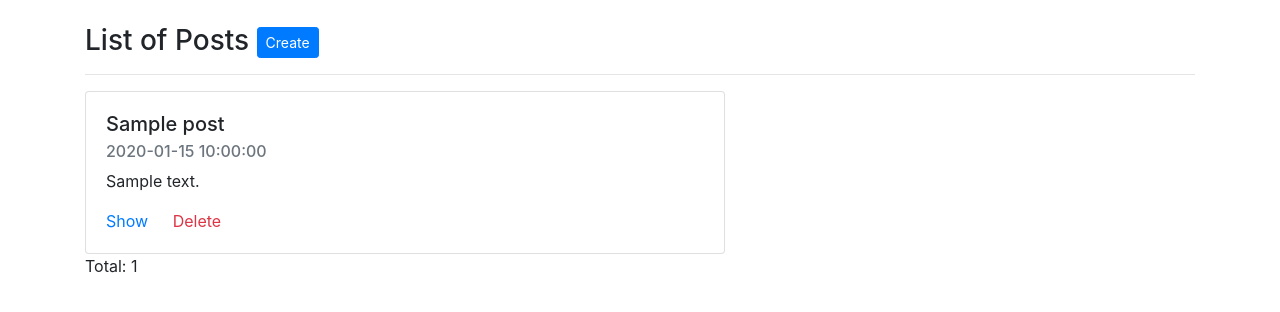
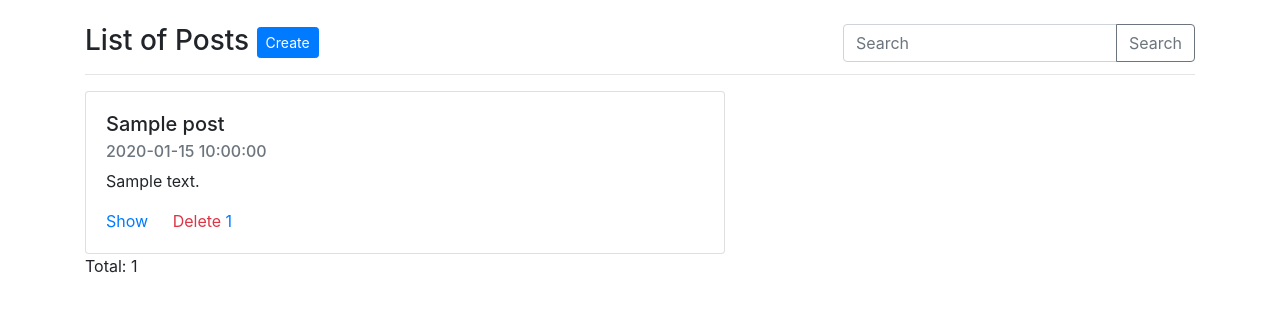
Before and after one commit to hxor/codeigniter-crud, a CodeIgniter app: page /database/index.php/post/index/1 in a window 1280 px wide. Shown: the part 56-368 px from the top of the page. Run offline with CodeIgniter, Linux system fonts and the light colour scheme; tables that the repository leaves empty or names only in its code hold one stand-in row (values such as "Sample post").

Commit message:
Pagination with Search

```diff
--- a/application/controllers/Post.php
+++ b/application/controllers/Post.php
@@ -24,6 +24,29 @@ class Post extends MY_Controller {
 		$this->load->view('app', compact('main_view', 'heading', 'content', 'totalRows', 'pagination'));
 	}
 
+	public function search($page = null)
+	{
+		$heading	= 'List of Posts';
+
+		if (isset($_POST['keywords'])) {
+			$this->session->set_userdata('keywords', $this->input->post('keywords'));
+		}
+
+		$keywords 	= $this->session->userdata('keywords');
+		$content	= $this->post->where('title', $keywords)
+						->orLike('body', $keywords)
+						->paginate($page)
+						->getAll();
+		$total		= $this->post->where('title', $keywords)
+						->orLike('body', $keywords)
+						->getAll();
+		$totalRows	= count($total);
+		$pagination	= $this->post->makePagination(site_url('post/search'), 3, $totalRows);
+
+		$main_view = 'pages/post/index';
+		$this->load->view('app', compact('main_view', 'heading', 'content', 'totalRows', 'pagination'));
+	}
+
 	public function create()
 	{
 		if (!$_POST) {
--- a/application/views/pages/post/index.php
+++ b/application/views/pages/post/index.php
@@ -1,9 +1,33 @@
+<?php
+	$perPage = 2;
+	$keywords = $this->session->userdata('keywords');
+
+	if (isset($keywords) || $keywords == null) {
+		$page = $this->uri->segment(3);
+	} else {
+		$page = $this->uri->segment(2);
+	}
+
+	// Order Number
+	$i = isset($page) ? $page * $perPage - $perPage : 0;
+?>
+
 <div role="main" class="container">
 	<div class="row">
 		<div class="col-lg-12">
 			<h3>
 				<?= $heading ?>
 				<a href="<?= base_url('/post/create') ?>" class="btn btn-sm btn-primary">Create</a>
+				<div class="float-right">
+					<?= form_open('post/search', ['method' => 'POST']) ?>
+					<div class="input-group mb-3">
+						<?= form_input('keywords', $this->session->userdata('keywords'), ['placeholder' => 'Search', 'class' => 'form-control']) ?>
+						<div class="input-group-append">
+							<?= form_button(['type' => 'submit', 'content' => 'Search', 'class' => 'btn btn-outline-secondary']) ?>
+						</div>
+					</div>
+					<?= form_close() ?>
+				</div>
 			</h3>
 
 			<hr>
@@ -15,6 +39,7 @@
 					<p class="card-text"><?= $row->body ?></p>
 					<a href="<?= base_url('/post/show/' . $row->id) ?>" class="card-link">Show</a>
 					<a href="#" class="card-link text-danger">Delete</a>
+					<a href="#"><?= ++$i ?></a>
 				</div>
 			</div>
 			<?php endforeach ?>
```
